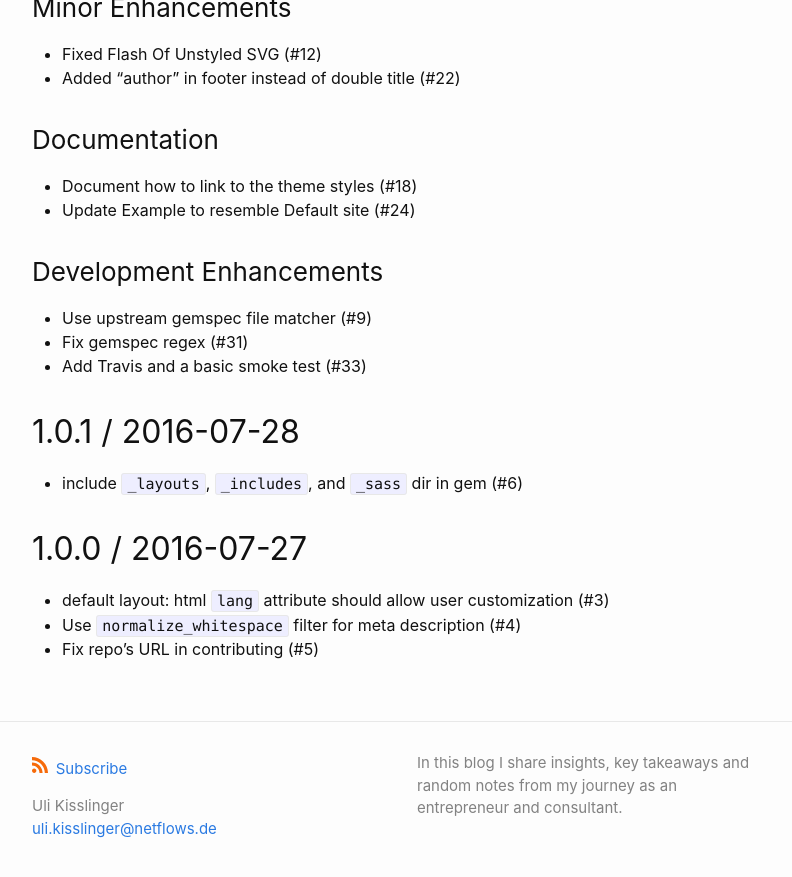
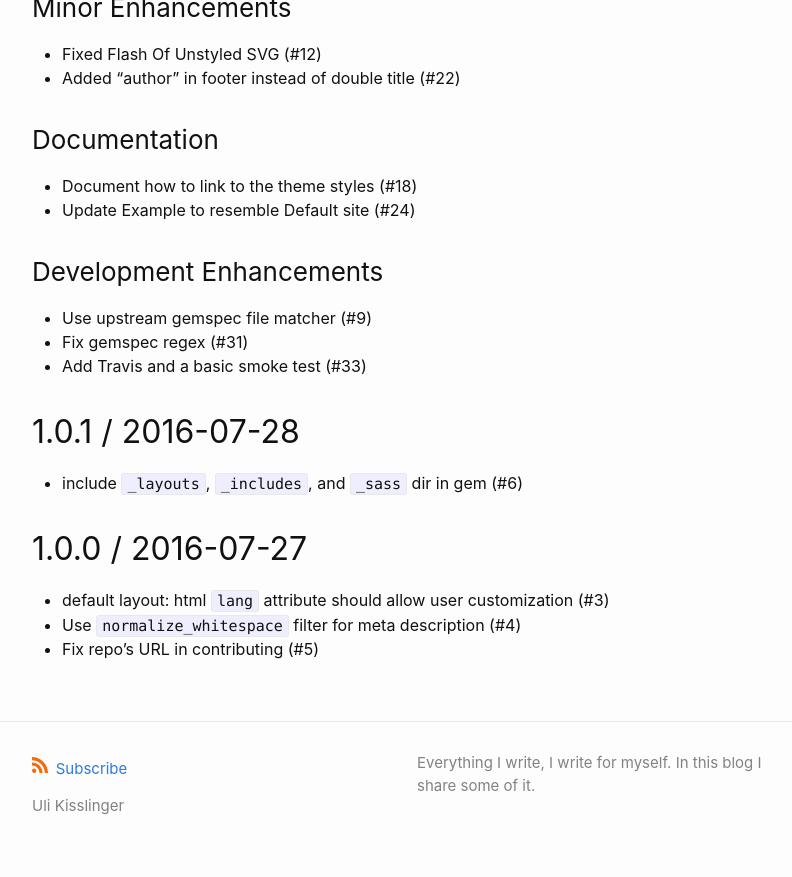
Before and after one commit to mouselike/mouselike.github.io, a Jekyll site: the page built from History.markdown, in a window 1280 px wide and 900 px high, scrolled down 7291 px. Shown: the top 877 px of the window, without its empty margins (238-1030 px from the left). Built offline with Jekyll 4.4.1, drawn with Linux system fonts in a browser that asks for light colours; our own code applies the rules of GitHub Pages for plain Markdown files; some of the changed text lies outside the part shown.

Commit message:
updated config

```diff
--- a/_config.yml
+++ b/_config.yml
@@ -1,12 +1,12 @@
-title: Workflow Notes
+title: mouslike
 author:
   name: Uli Kisslinger
-  email: uli.kisslinger@netflows.de
+  email:
 
 # The `>` after `description:` means to ignore line-breaks until next key.
 # If you want to omit the line-break after the end of text, use `>-` instead.
 description: >
-  In this blog I share insights, key takeaways and random notes from my journey as an entrepreneur and consultant.
+  Everything I write, I write for myself. In this blog I share some of it.
 
 # Build settings
 
```
